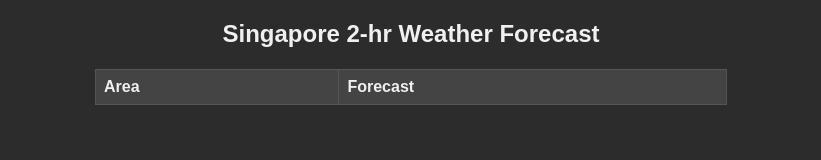
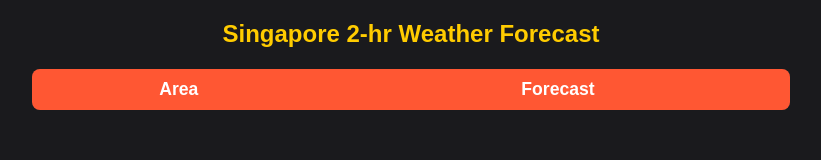
Before and after one commit to Riya-ux06/HCDIV-1, a plain HTML site: page index.html in a window 1280 px wide. Shown: the whole page, without its empty margins (229-1050 px from the left). Drawn offline with Linux system fonts and the light colour scheme; no server answers.

Commit message:
Update index.html

```diff
--- a/index.html
+++ b/index.html
@@ -4,37 +4,53 @@
     <meta http-equiv="Content-Type" content="text/html; charset=UTF-8">
     <title>Assignment 1</title>
     <style>
-        /* Apply a dark background color to the page */
+        /* Set a sleek, dark background for the page */
         body {
-            background-color: #2c2c2c;
-            color: #f0f0f0; /* Light text color for readability */
+            background-color: #1a1a1d;
+            color: #f5f5f5; /* Light color for the text */
             font-family: Arial, sans-serif;
         }
 
-        /* Center-align the headings */
+        /* Center-align and style the headings */
         h2, h4 {
             text-align: center;
+            color: #ffcc00; /* Bright yellow for contrast */
         }
 
         /* Style the table */
         table {
-            width: 50%;
+            width: 60%;
             border-collapse: collapse;
-            margin: 20px auto; /* Centers the table and adds top margin */
-            background-color: #333333; /* Darker table background */
-            color: #f0f0f0; /* Light text color for table */
+            margin: 20px auto;
+            background-color: #2d2d30; /* Dark gray for the table background */
+            color: #f5f5f5;
+            border-radius: 8px;
+            overflow: hidden; /* Ensures rounded corners are neat */
+        }
+
+        /* Header row styling */
+        th {
+            background-color: #ff5733; /* Vibrant orange for header */
+            color: #ffffff;
+            padding: 10px;
+            font-size: 1.1em;
         }
 
         /* Table cell styling */
-        th, td {
-            border: 1px solid #555555; /* Slightly lighter border */
+        td {
+            border: 1px solid #ffcc00; /* Bright yellow borders */
             padding: 8px;
             text-align: left;
         }
 
-        /* Header row styling */
-        th {
-            background-color: #444444; /* Slightly lighter header background */
+        /* Add hover effect on rows */
+        tr:hover {
+            background-color: #404040; /* Darker shade on hover */
+        }
+
+        /* Timestamp styling */
+        #timestring {
+            color: #ffcc00;
         }
     </style>
 </head>
```
